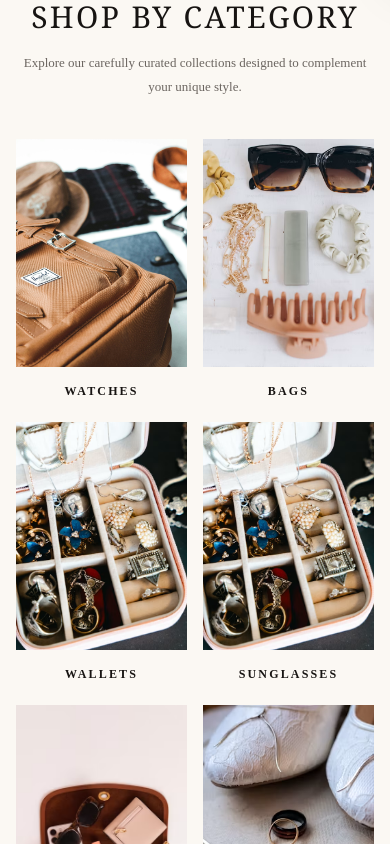
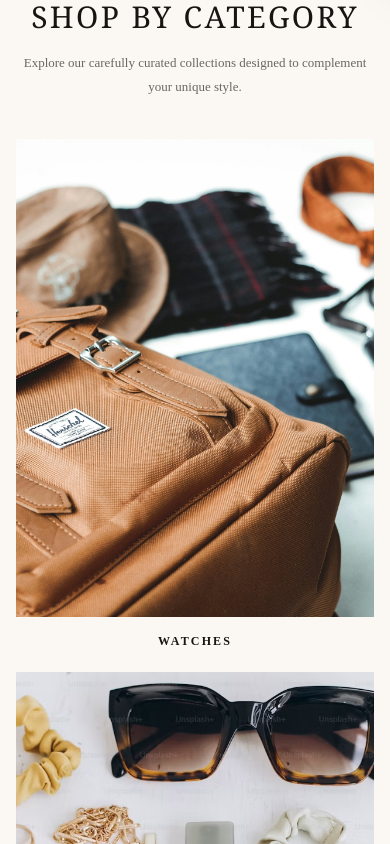
Before and after one commit to inoodex0/E-commerce, a Next.js app: page / in a window 390 px wide. Shown: the part 880-1724 px from the top of the page. Built offline with nearby package versions, Linux system fonts and the light colour scheme; a web font is replaced by a local one.

Commit message:
fix: update grid layout in NewArrivalsSection and ShopByCategory to improve responsiveness

```diff
--- a/src/components/ui/shared/NewArrivalsSection.tsx
+++ b/src/components/ui/shared/NewArrivalsSection.tsx
@@ -28,7 +28,7 @@ export default function NewArrivalsSection() {
         </div>
 
         {/* Grid */}
-        <div className="grid grid-cols-2 gap-2 sm:gap-3 md:grid-cols-3 md:gap-4">
+        <div className="grid grid-cols-1 gap-2 sm:gap-3 md:grid-cols-3 md:gap-4">
 
           {newItems.slice(0, 6).map((item) => (
             <Link
--- a/src/components/ui/shared/ShopByCategory.tsx
+++ b/src/components/ui/shared/ShopByCategory.tsx
@@ -72,7 +72,7 @@ export default function ShopByCategory() {
             GRID
         ====================================================== */}
 
-        <div className="grid grid-cols-2 gap-4 sm:gap-6 md:grid-cols-3 lg:grid-cols-4 lg:gap-7">
+        <div className="grid grid-cols-1 gap-4 sm:gap-6 md:grid-cols-3 lg:grid-cols-4 lg:gap-7">
 
           {categories.map((category) => (
             <Link
```
